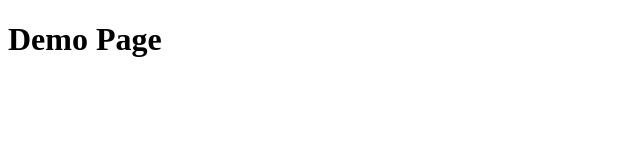
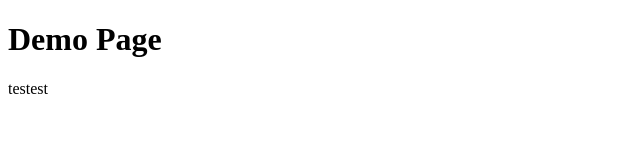
Before and after one commit to villaruzjoaquin/vercel, a plain HTML site: page live-demo.html in a window 1280 px wide. Shown: the full height of the page, 0-640 px from the left. Drawn offline with Linux system fonts and the light colour scheme.

Commit message:
Update live-demo.html

```diff
--- a/live-demo.html
+++ b/live-demo.html
@@ -8,6 +8,7 @@
   <body>
     <header>
       <h1>Demo Page</h1>
+      <p>testest</p>
     </header>
   </body>
 </html>
```
